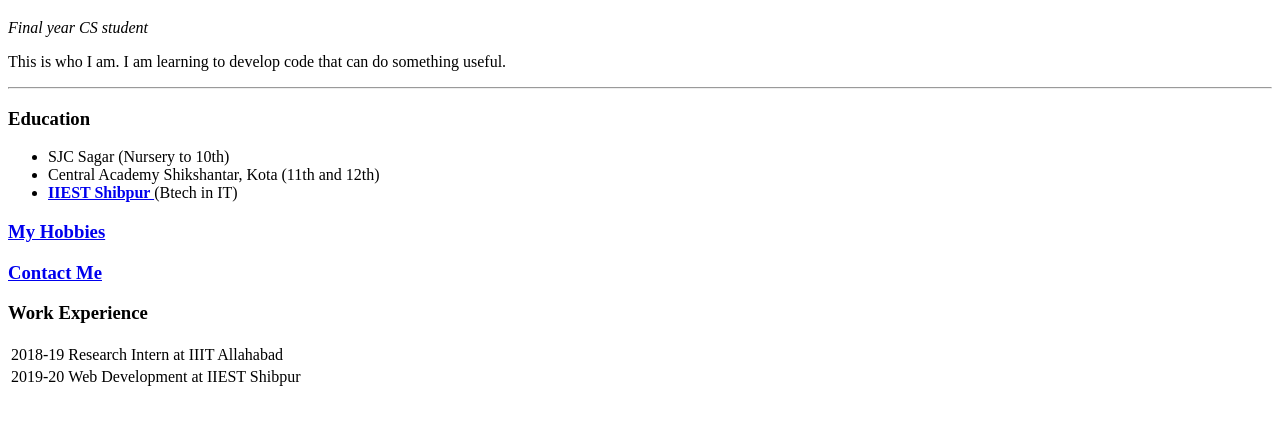
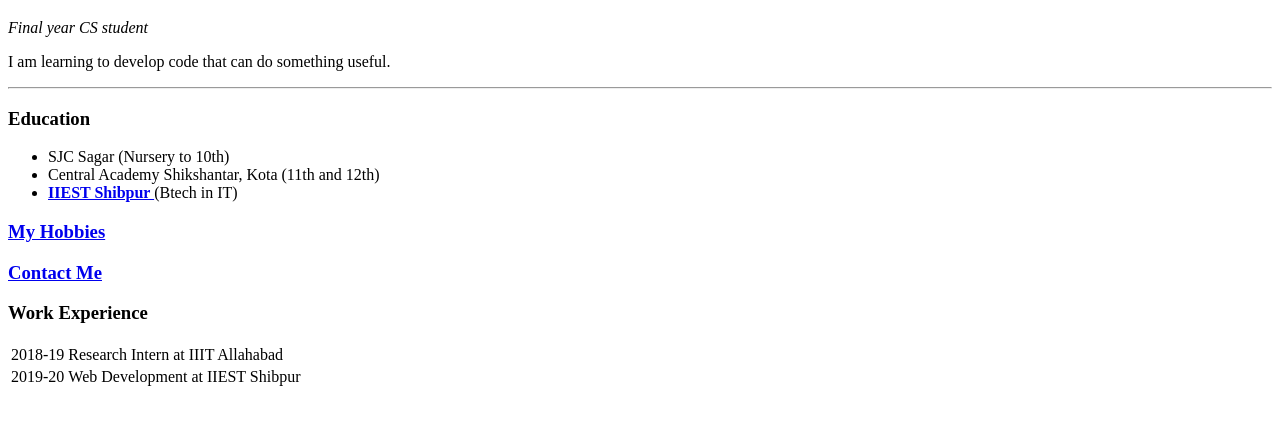
Before and after one commit to apoorvasharma007/cv, a plain HTML site: page index.html in a window 1280 px wide. Shown: the part 273-698 px from the top of the page. Drawn offline with Linux system fonts and the light colour scheme.

Commit message:
Update index.html

```diff
--- a/index.html
+++ b/index.html
@@ -10,7 +10,7 @@
   <img src="https://github.com/apoorvasharma007/cv/blob/main/apoorva.png?raw=true" alt="Apoorva's picture">
   <h1>Apoorva Sharma</h1>
   <p><em>Final year CS student</em></p>
-  <p>This is who I am. I am learning to develop code that can do something useful.</p>
+  <p> I am learning to develop code that can do something useful.</p>
   <hr>
   <h3>Education</h3>
   <ul>
```
